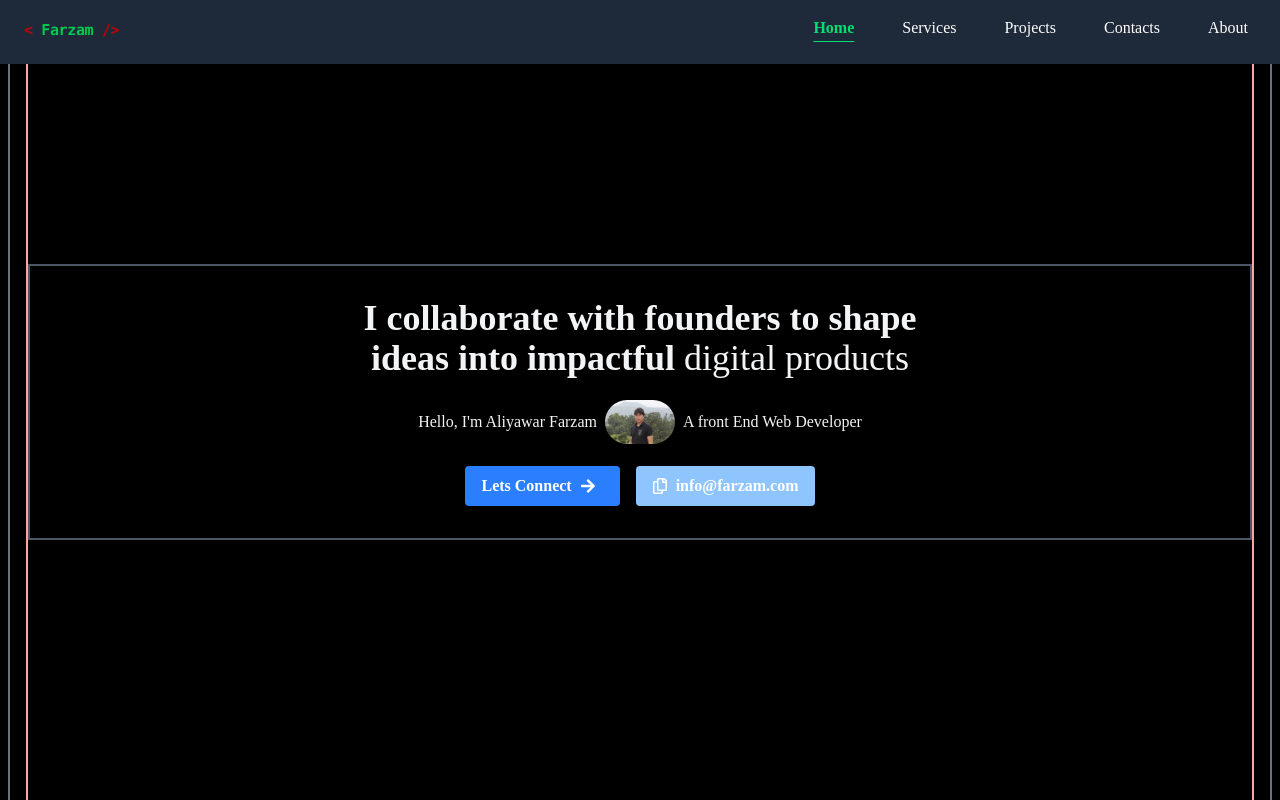
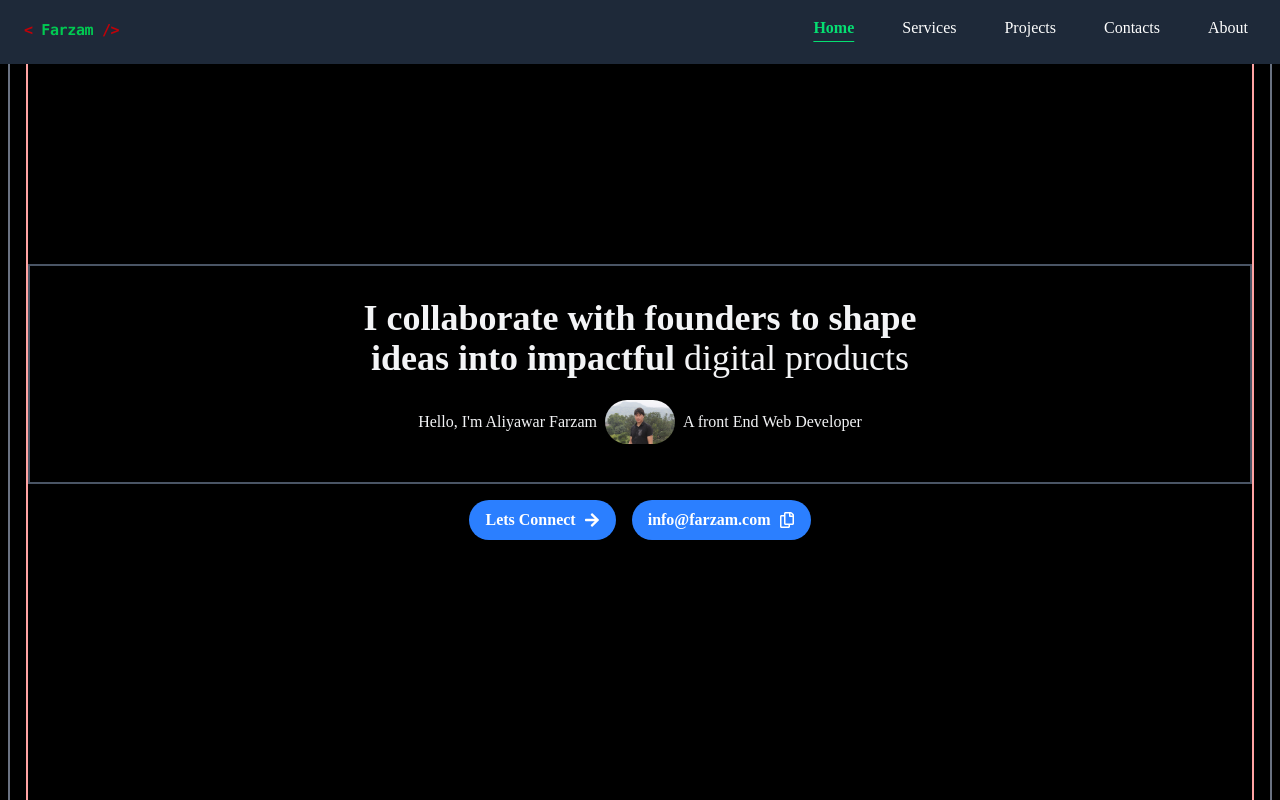
Before and after one commit to farzam313/PortFolio, a React (Vite) app: page / in a window 1280 px wide. Shown: the top 800 px of the page. Built offline with nearby package versions, Linux system fonts and the light colour scheme; a web font is replaced by a local one.

Commit message:
Button Template and copy Email functionality

```diff
--- a/src/components/Button.jsx
+++ b/src/components/Button.jsx
@@ -1,13 +1,16 @@
 import React from "react";
-import { FaArrowRight } from "react-icons/fa";
 
-const Button = () => {
+const Button = ({ Icon, className, caption, onClick }) => {
   return (
     <div>
-      <button className="bg-blue-500 hover:bg-blue-700 text-white font-bold py-2 px-4 rounded">
+      <button
+        onClick={onClick}
+        className={`bg-blue-500 hover:bg-blue-700 text-white
+        font-bold py-2 px-4 rounded-3xl ${className}`}
+      >
         <div className="flex items-center gap-2">
-          Lets Connect
-          <FaArrowRight className="inline-block mr-2" />
+          {caption && <span>{caption}</span>}
+          {Icon && <Icon className="inline-block" />}
         </div>
       </button>
     </div>
--- a/src/components/Sections/Hero.jsx
+++ b/src/layout/Sections/Hero.jsx
@@ -1,7 +1,22 @@
-import Button from "../Button";
-import { FaRegCopy } from "react-icons/fa";
+import Button from "../../components/Button";
+import { useState } from "react";
+import React from "react";
+import { FaRegCopy, FaArrowRight } from "react-icons/fa";
+import { BiCheckDouble } from "react-icons/bi";
 
 const Hero = () => {
+  const [copied, setCopied] = useState(false);
+  const EmailCopy = () => {
+    const email = "info@farzam.com";
+
+    navigator.clipboard.writeText(email).then(() => {
+      setCopied(true);
+      setTimeout(() => {
+        setCopied(false);
+      }, 2000);
+    });
+  };
+
   const Bio = () => (
     <div className="h-full flex flex-col justify-center items-center border-2 border-gray-600 p-8">
       <div>
@@ -23,16 +38,6 @@ const Hero = () => {
           />
           A front End Web Developer
         </h1>
-
-        <div className="flex  justify-center items-center mt-4 gap-4">
-          <Button />
-          <button className="bg-blue-300 hover:bg-blue-500 text-white font-bold py-2 px-4 rounded">
-            {" "}
-            <div className="flex items-center gap-2">
-              <FaRegCopy /> info@farzam.com
-            </div>
-          </button>
-        </div>
       </div>
     </div>
   );
@@ -44,6 +49,14 @@ const Hero = () => {
     >
       <div className="relative max-w-full overflow-hidden mx-auto flex-1">
         <Bio />
+        <div className="flex  justify-center items-center mt-4 gap-4">
+          <Button caption="Lets Connect" Icon={FaArrowRight} />
+          <Button
+            caption={copied ? "Copied!" : "info@farzam.com"}
+            Icon={copied ? BiCheckDouble : FaRegCopy}
+            onClick={EmailCopy}
+          />
+        </div>
       </div>
     </div>
   );
--- a/src/components/Sections/Services.jsx
+++ b/src/layout/Sections/Services.jsx
@@ -1,5 +1,5 @@
 import React from "react";
-import Section from "../../layout/Section";
+import Section from "../Section";
 
 const Services = () => {
   return (
```
Also changed, not shown: src/App.jsx (+5 -5 lines), src/layout/Sections/About.jsx (renamed from src/components/Sections/About.jsx), src/layout/Sections/Contacts.jsx (renamed from src/components/Sections/Contacts.jsx), src/layout/Sections/Projects.jsx (renamed from src/components/Sections/Projects.jsx).
